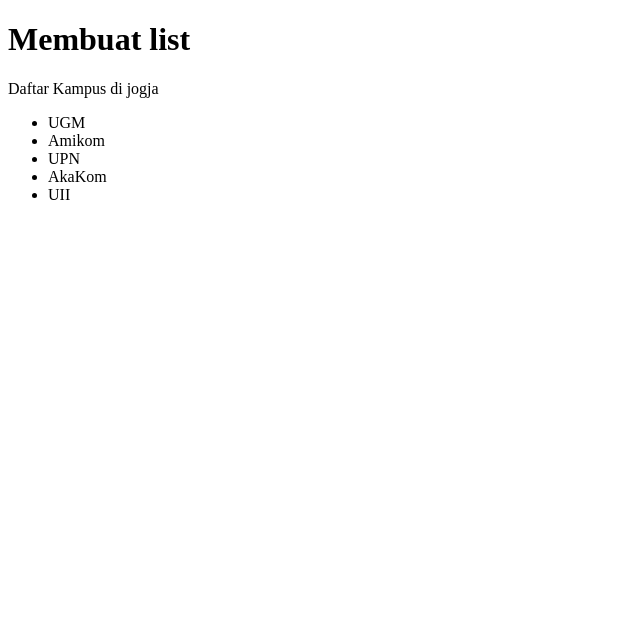
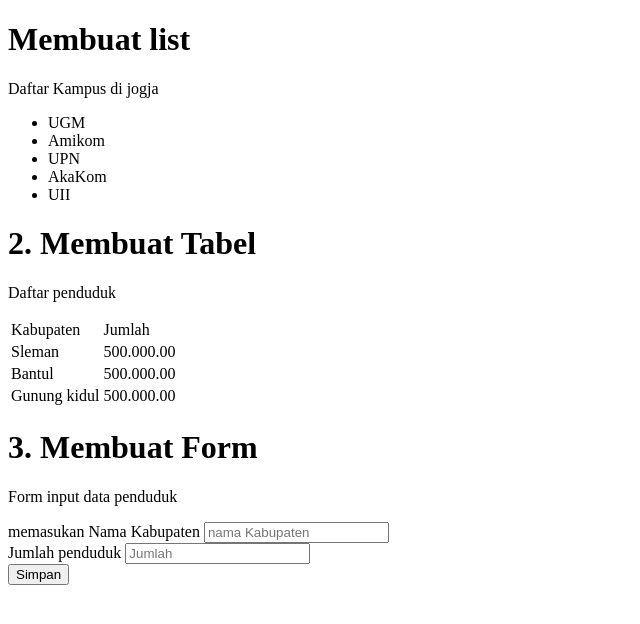
Before and after one commit to YuwiAwan/Pertemuan-2, a plain HTML site: page index.html in a window 1280 px wide. Shown: the whole page, without its empty margins (0-640 px from the left). Drawn offline with Linux system fonts and the light colour scheme.

Commit message:
menambah kan tabel dan membuat buton

```diff
--- a/index.html
+++ b/index.html
@@ -16,7 +16,46 @@
         <li>UII</li>
 
     </ul>
+    <h1>2. Membuat Tabel</h1>
+    <p>Daftar penduduk</p>
+    <table>
+        <thead>
+            <tr>
+                <td>Kabupaten</td>
+                <td>Jumlah</td>
+            </tr>
+        </thead>
+        <tbody>
+            <tr>
+                <td>Sleman</td>
+                <td>500.000.00</td>
+            </tr>
+            <tr>
+                <td>Bantul</td>
+                <td>500.000.00</td>
+            </tr>
+            <tr>
+                <td>Gunung kidul</td>
+                <td>500.000.00</td>
+            </tr>
+        </tbody>
+    </table>
+    <h1>3. Membuat Form</h1>
+    <p>Form input data penduduk</p>
+    <form action="#">
+        <div>
+            <span>memasukan Nama Kabupaten</span>
+            <input type="text" placeholder="nama Kabupaten">
+        </div>
+        <div>
+            <span>Jumlah penduduk</span>
+            <input type="number" placeholder="Jumlah">
+        </div>
+        <div>
+            <span><button>Simpan</button></span>
+        </div>
 
+    </form>
 
 
 </body>
```
